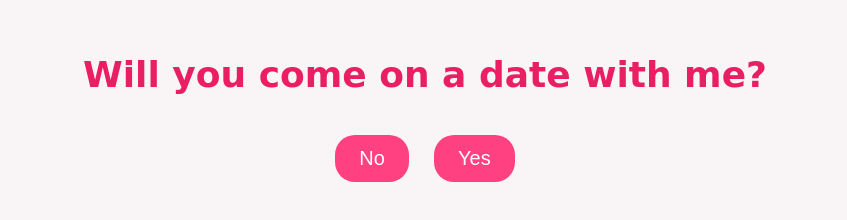
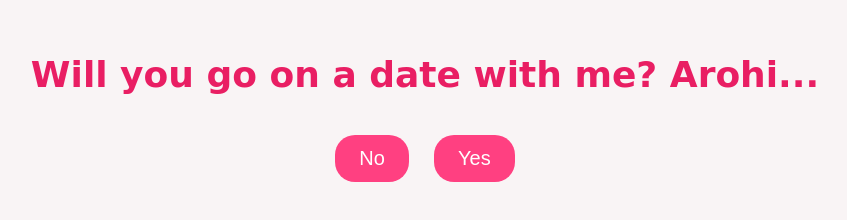
Before and after one commit to ishaan0082/AHO, a plain HTML site: page index.html in a window 1280 px wide. Shown: the whole page, without its empty margins (215-1062 px from the left). Drawn offline with Linux system fonts and the light colour scheme.

Commit message:
Update index.html

```diff
--- a/index.html
+++ b/index.html
@@ -6,7 +6,7 @@
 </head>
 <body>
     <div class="container">
-        <h1>Will you come on a date with me?</h1>
+        <h1>Will you go on a date with me? Arohi...</h1>
         <div class="buttons">
             <button id="no-btn">No</button>
             <button id="yes-btn">Yes</button>
```
